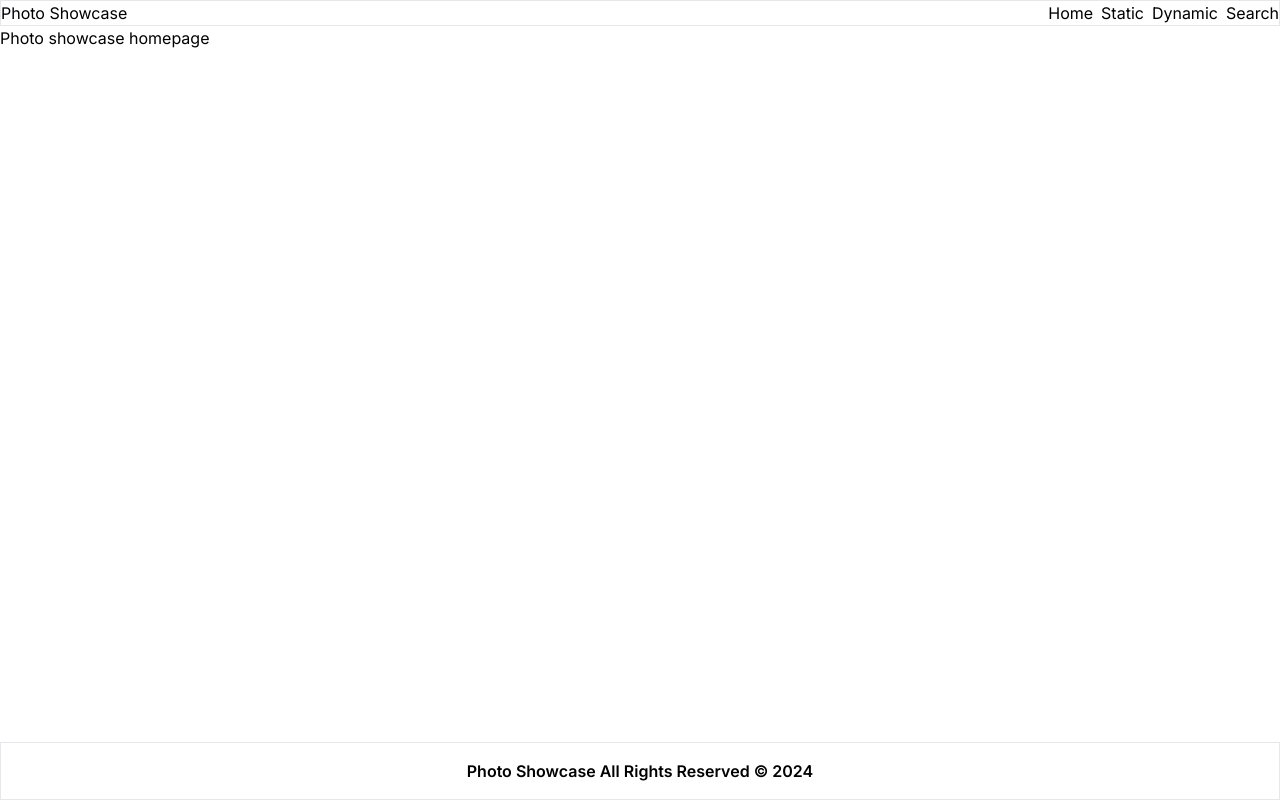
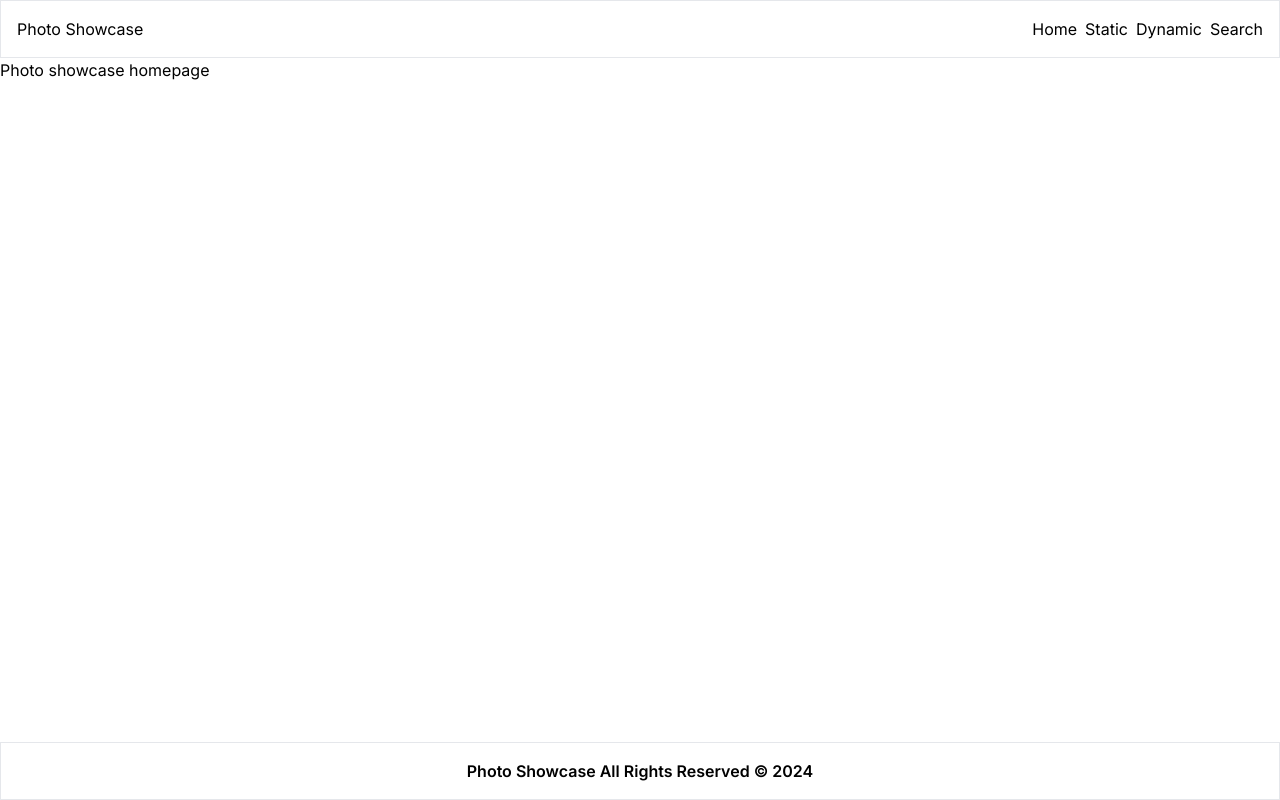
Before and after one commit to acktreptow/photo-showcase, a Next.js app: page / in a window 1280 px wide. Built offline with nearby package versions, Linux system fonts and the light colour scheme.

Commit message:
add padding

```diff
--- a/src/app/components/Header.tsx
+++ b/src/app/components/Header.tsx
@@ -2,7 +2,7 @@ import Link from "next/link";
 
 function Header() {
   return (
-    <header className="container mx-auto border">
+    <header className="container mx-auto border p-4">
       <div className="flex justify-between">
         <div>Photo Showcase</div>
         <nav>
```
